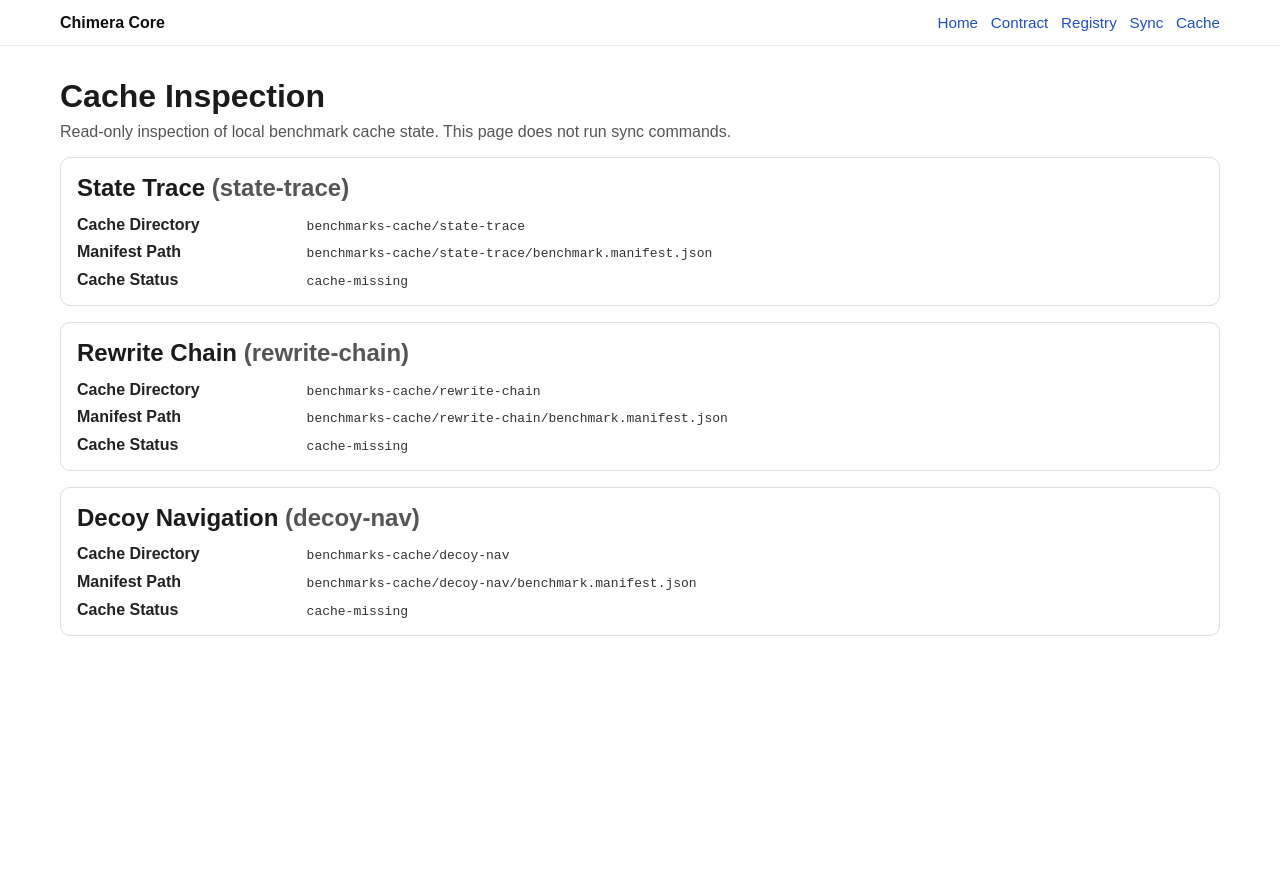
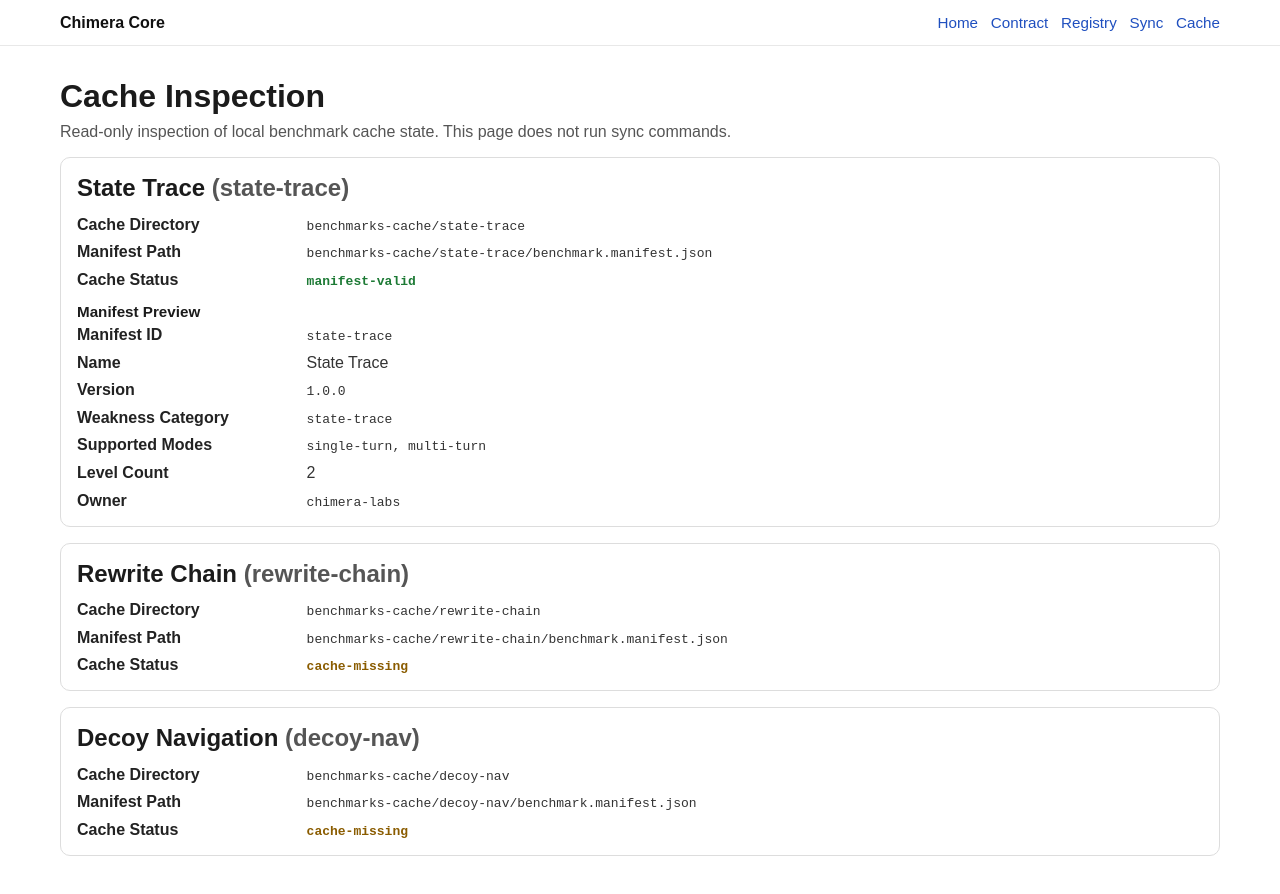
Before and after one commit to Jammabeans/Chimera, a Next.js app: page /cache in a window 1280 px wide. Shown: the top 894 px of the page. Before the commit the page ends 800 px from the top, so only its background shows below. Built offline with nearby package versions, Linux system fonts and the light colour scheme.

Commit message:
feat: enhance cache inspection with manifest preview for valid entries

```diff
--- /dev/null
+++ b/benchmarks-cache/state-trace/benchmark.manifest.json
@@ -0,0 +1,14 @@
+{
+  "id": "state-trace",
+  "name": "State Trace",
+  "version": "1.0.0",
+  "description": "Tracks whether a model can preserve hidden state across multiple steps.",
+  "weaknessCategory": "state-trace",
+  "supportedModes": ["single-turn", "multi-turn"],
+  "entrypoint": "./src/index.ts",
+  "levels": [
+    { "id": "level-1", "name": "2-step trace" },
+    { "id": "level-2", "name": "4-step trace" }
+  ],
+  "owner": "chimera-labs"
+}
--- a/src/app/cache/page.tsx
+++ b/src/app/cache/page.tsx
@@ -1,4 +1,20 @@
 import { getCacheInspection } from "@/core/registry/getCacheInspection";
+
+function getStatusClassName(status: string): string {
+  if (status === "manifest-valid") {
+    return "cache-status-valid";
+  }
+
+  if (status === "manifest-invalid") {
+    return "cache-status-invalid";
+  }
+
+  if (status === "cache-missing" || status === "manifest-missing") {
+    return "cache-status-missing";
+  }
+
+  return "";
+}
 
 export default function CachePage() {
   const cacheInspection = getCacheInspection();
@@ -33,10 +49,56 @@ export default function CachePage() {
               <div>
                 <dt>Cache Status</dt>
                 <dd>
-                  <code>{item.status}</code>
+                  <code className={getStatusClassName(item.status)}>{item.status}</code>
                 </dd>
               </div>
             </dl>
+
+            {item.status === "manifest-valid" && item.manifestPreview ? (
+              <section>
+                <h3>Manifest Preview</h3>
+                <dl>
+                  <div>
+                    <dt>Manifest ID</dt>
+                    <dd>
+                      <code>{item.manifestPreview.manifestId}</code>
+                    </dd>
+                  </div>
+                  <div>
+                    <dt>Name</dt>
+                    <dd>{item.manifestPreview.name}</dd>
+                  </div>
+                  <div>
+                    <dt>Version</dt>
+                    <dd>
+                      <code>{item.manifestPreview.version}</code>
+                    </dd>
+                  </div>
+                  <div>
+                    <dt>Weakness Category</dt>
+                    <dd>
+                      <code>{item.manifestPreview.weaknessCategory}</code>
+                    </dd>
+                  </div>
+                  <div>
+                    <dt>Supported Modes</dt>
+                    <dd>
+                      <code>{item.manifestPreview.supportedModes.join(", ")}</code>
+                    </dd>
+                  </div>
+                  <div>
+                    <dt>Level Count</dt>
+                    <dd>{item.manifestPreview.levelCount}</dd>
+                  </div>
+                  <div>
+                    <dt>Owner</dt>
+                    <dd>
+                      <code>{item.manifestPreview.owner}</code>
+                    </dd>
+                  </div>
+                </dl>
+              </section>
+            ) : null}
 
             {item.validationErrors.length > 0 ? (
               <section>
--- a/src/app/globals.css
+++ b/src/app/globals.css
@@ -163,6 +163,21 @@ body {
 .cache-inspection-card dd {
   margin: 0;
   color: #333;
+}
+
+.cache-status-valid {
+  color: #1d7a35;
+  font-weight: 600;
+}
+
+.cache-status-invalid {
+  color: #9f1212;
+  font-weight: 600;
+}
+
+.cache-status-missing {
+  color: #8a5c00;
+  font-weight: 600;
 }
 
 .sync-plan-card {
--- a/src/core/registry/getCacheInspection.ts
+++ b/src/core/registry/getCacheInspection.ts
@@ -34,6 +34,17 @@ export interface BenchmarkCacheInspectionItem {
   manifestPath: string;
   status: BenchmarkCacheStatus;
   validationErrors: string[];
+  manifestPreview: BenchmarkManifestPreview | null;
+}
+
+export interface BenchmarkManifestPreview {
+  manifestId: string;
+  name: string;
+  version: string;
+  weaknessCategory: BenchmarkWeaknessCategory;
+  supportedModes: ExternalBenchmarkSupportedMode[];
+  levelCount: number;
+  owner: string;
 }
 
 function isRecord(value: unknown): value is Record<string, unknown> {
@@ -121,6 +132,18 @@ function validateExternalManifestShape(manifest: unknown): string[] {
   return errors;
 }
 
+function createManifestPreview(manifest: ExternalBenchmarkManifest): BenchmarkManifestPreview {
+  return {
+    manifestId: manifest.id,
+    name: manifest.name,
+    version: manifest.version,
+    weaknessCategory: manifest.weaknessCategory,
+    supportedModes: manifest.supportedModes,
+    levelCount: manifest.levels.length,
+    owner: manifest.owner,
+  };
+}
+
 export function getCacheInspection(): BenchmarkCacheInspectionItem[] {
   const registryEntries = getRegisteredBenchmarks();
 
@@ -139,6 +162,7 @@ export function getCacheInspection(): BenchmarkCacheInspectionItem[] {
         manifestPath,
         status: "cache-missing",
         validationErrors: [],
+        manifestPreview: null,
       };
     }
 
@@ -150,6 +174,7 @@ export function getCacheInspection(): BenchmarkCacheInspectionItem[] {
         manifestPath,
         status: "manifest-missing",
         validationErrors: [],
+        manifestPreview: null,
       };
     }
 
@@ -166,6 +191,7 @@ export function getCacheInspection(): BenchmarkCacheInspectionItem[] {
         manifestPath,
         status: "manifest-invalid",
         validationErrors: ["Manifest is not valid JSON."],
+        manifestPreview: null,
       };
     }
 
@@ -179,8 +205,11 @@ export function getCacheInspection(): BenchmarkCacheInspectionItem[] {
         manifestPath,
         status: "manifest-invalid",
         validationErrors,
+        manifestPreview: null,
       };
     }
+
+    const manifestPreview = createManifestPreview(parsedManifest as ExternalBenchmarkManifest);
 
     return {
       benchmarkId: entry.id,
@@ -189,6 +218,7 @@ export function getCacheInspection(): BenchmarkCacheInspectionItem[] {
       manifestPath,
       status: "manifest-valid",
       validationErrors: [],
+      manifestPreview,
     };
   });
 }
```
Also changed, not shown: 3 other files (tests, documents, lock files or other folders).
